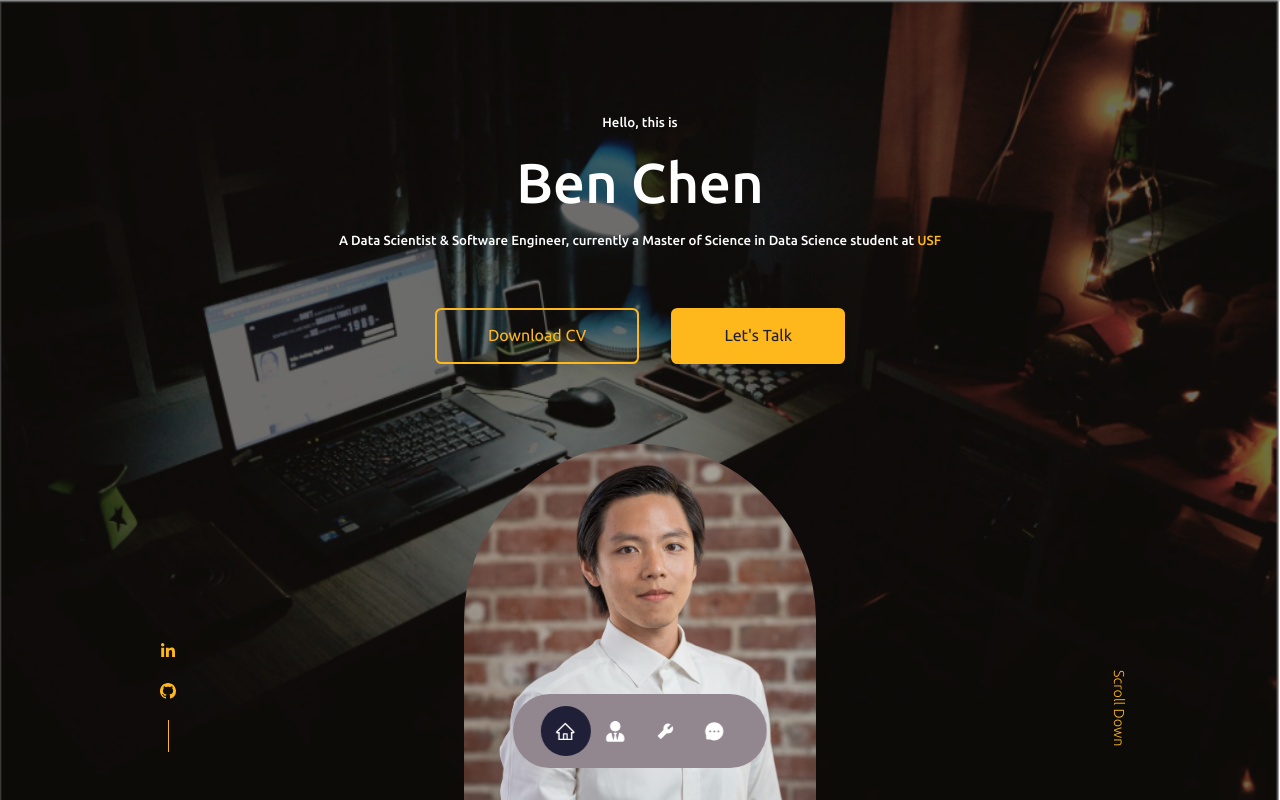
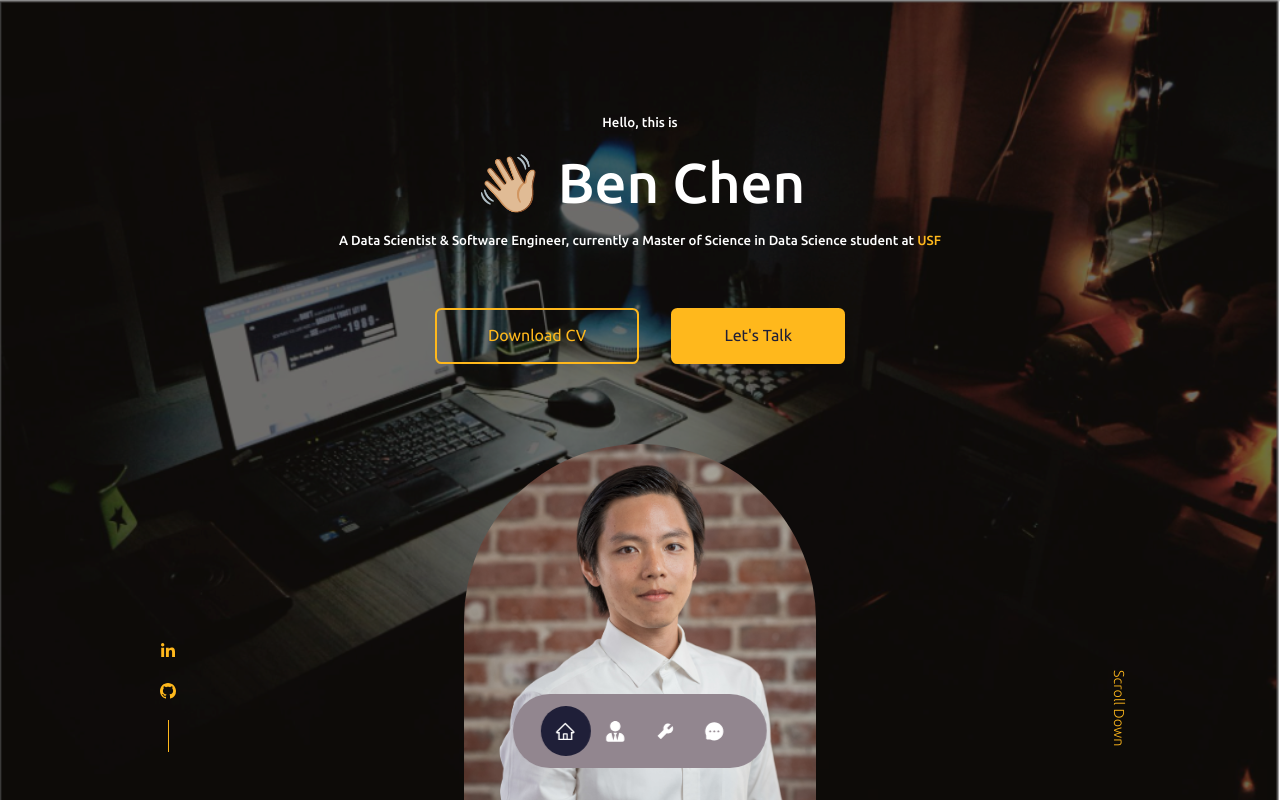
Before and after one commit to benntuecon/personal-portfolio, a React (Create React App) app in the folder react-portfolio/: page / in a window 1280 px wide. Shown: the top 800 px of the page. Built offline with nearby package versions, Linux system fonts and the light colour scheme.

Commit message:
header update

```diff
--- a/react-portfolio/src/components/header/Header.jsx
+++ b/react-portfolio/src/components/header/Header.jsx
@@ -12,7 +12,7 @@ const Header = () => {
                     Hello, this is
                 </h5>
                 <h1>
-                    Ben Chen
+                    👋🏼 Ben Chen
                 </h1>
                 <h5 >
                     A Data Scientist & Software Engineer, currently a Master of Science in Data Science student at <a href="https://www.usfca.edu/arts-sciences/programs/graduate/data-science/" target="_blank" rel="noreferrer" >USF</a>
```
